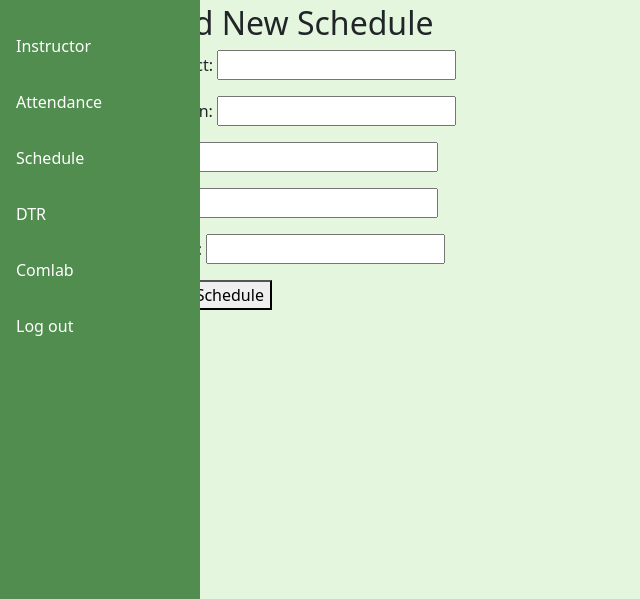
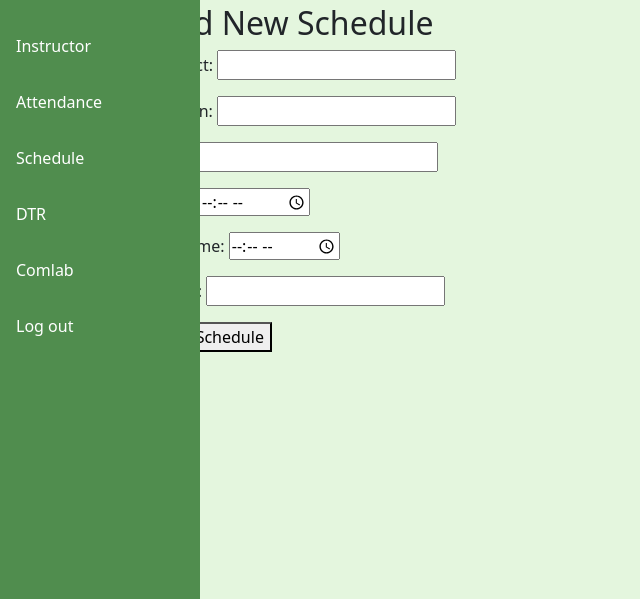
Before and after one commit to Velsariaa/instructor-attendance-sytem, a Django app: a page that uses webapp/templates/pages/instructor_schedule.html in a window 1280 px wide. Shown: the part 201-800 px from the top of the page, without its empty margins (0-640 px from the left). Run offline with Django 5.2, Linux system fonts and the light colour scheme; tables that the repository leaves empty hold one stand-in row (values such as "Sample post").

Commit message:
[Update] Schedule datetime

```diff
--- a/webapp/forms.py
+++ b/webapp/forms.py
@@ -1,6 +1,7 @@
 from django import forms # type: ignore
-from .models import Employee, OrgChartList, Post, UserData, Equipment,Availability
+from .models import Employee, OrgChartList, Post, UserData, Equipment, Availability
 from .models import Ins_Schedule
+import datetime  # Add this import
 
 class Dtrc(forms.Form):
     image  = forms.ImageField(label='Profile Picture', required=False)
@@ -65,4 +66,20 @@ class UserDataForm(forms.ModelForm):
 class ScheduleForm(forms.ModelForm):
     class Meta:
         model = Ins_Schedule
-        fields = ['subject', 'section', 'days', 'time', 'room']
+        fields = ['subject', 'section', 'days', 'time', 'end_time', 'room']
+        widgets = {
+            'time': forms.TimeInput(attrs={'type': 'time'}),
+            'end_time': forms.TimeInput(attrs={'type': 'time'}),
+        }
+
+    def clean_time(self):
+        time = self.cleaned_data.get('time')
+        if isinstance(time, datetime.time):
+            return time.isoformat()
+        return time
+
+    def clean_end_time(self):
+        end_time = self.cleaned_data.get('end_time')
+        if isinstance(end_time, datetime.time):
+            return end_time.isoformat()
+        return end_time
--- a/webapp/models.py
+++ b/webapp/models.py
@@ -235,6 +235,7 @@ class Ins_Schedule(models.Model):
     section = models.CharField(max_length=50)
     days = models.CharField(max_length=10)
     time = models.TimeField()
+    end_time = models.TimeField()  # Ensure this field is correctly defined
     room = models.CharField(max_length=50)
 
     def __str__(self):
--- a/webapp/templates/pages/instructor_schedule.html
+++ b/webapp/templates/pages/instructor_schedule.html
@@ -43,10 +43,9 @@
           <td>{{ schedule.subject }}</td>
           <td>{{ schedule.section }}</td>
           <td>{{ schedule.days }}</td>
-          <td>{{ schedule.time|date:"h:i A" }}</td>
+          <td>{{ schedule.time|date:"h:i A" }} - {{ schedule.end_time|date:"h:i A" }}</td>
           <td>{{ schedule.room }}</td>
           <td>
-
             <form method="post" action="{% url 'delete_schedule' schedule.id %}" style="display:inline;">
               {% csrf_token %}
               <button type="submit" onclick="return confirm('Are you sure you want to delete this schedule?')">Delete</button>
```
Also changed, not shown: media/profile_pics/469048494_990469909775385_3504824059400354368_n.jpg (added), media/profile_pics/469048641_990469923108717_3236611170717796368_n_CEfDqw8.jpg (added).
